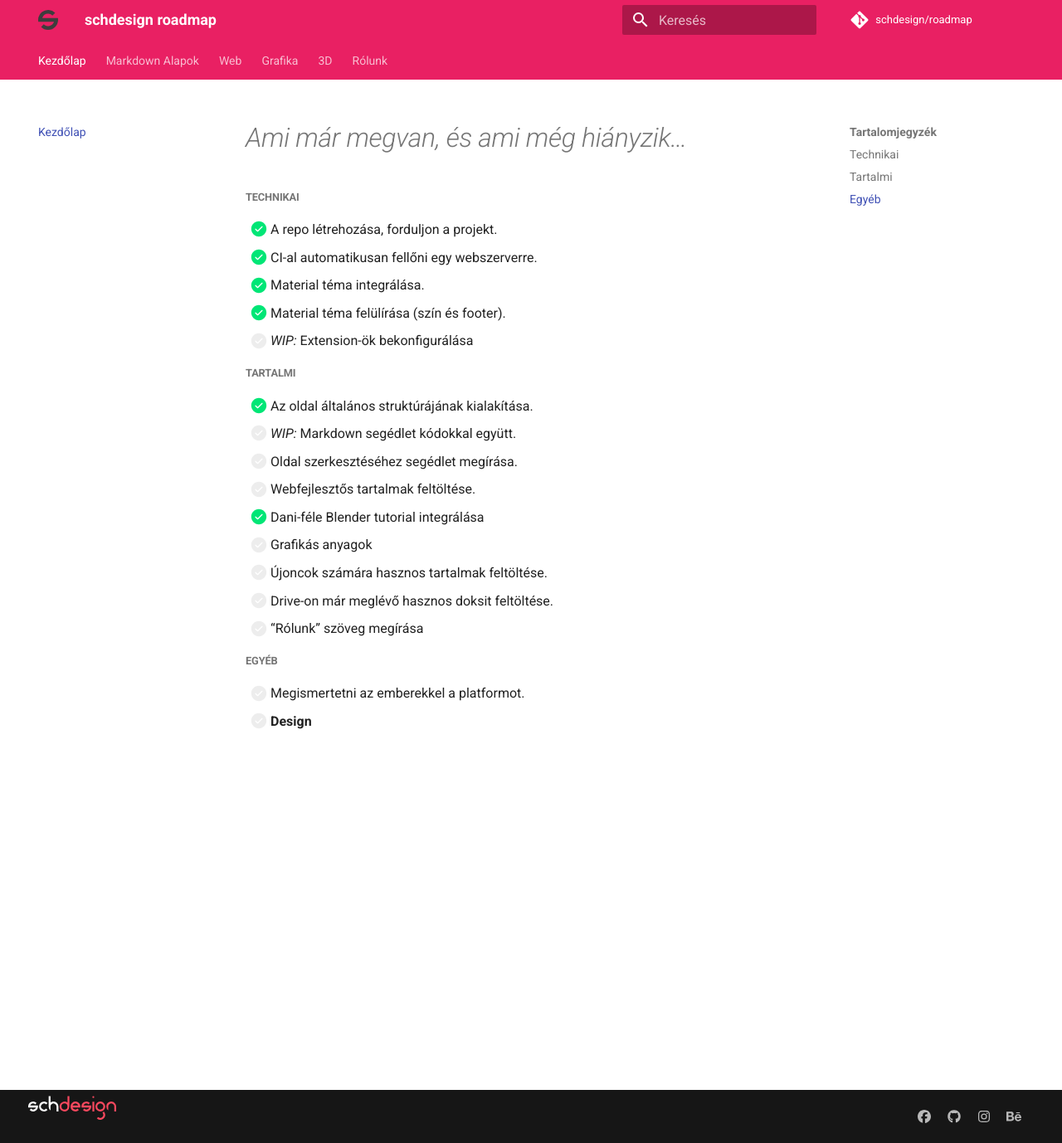
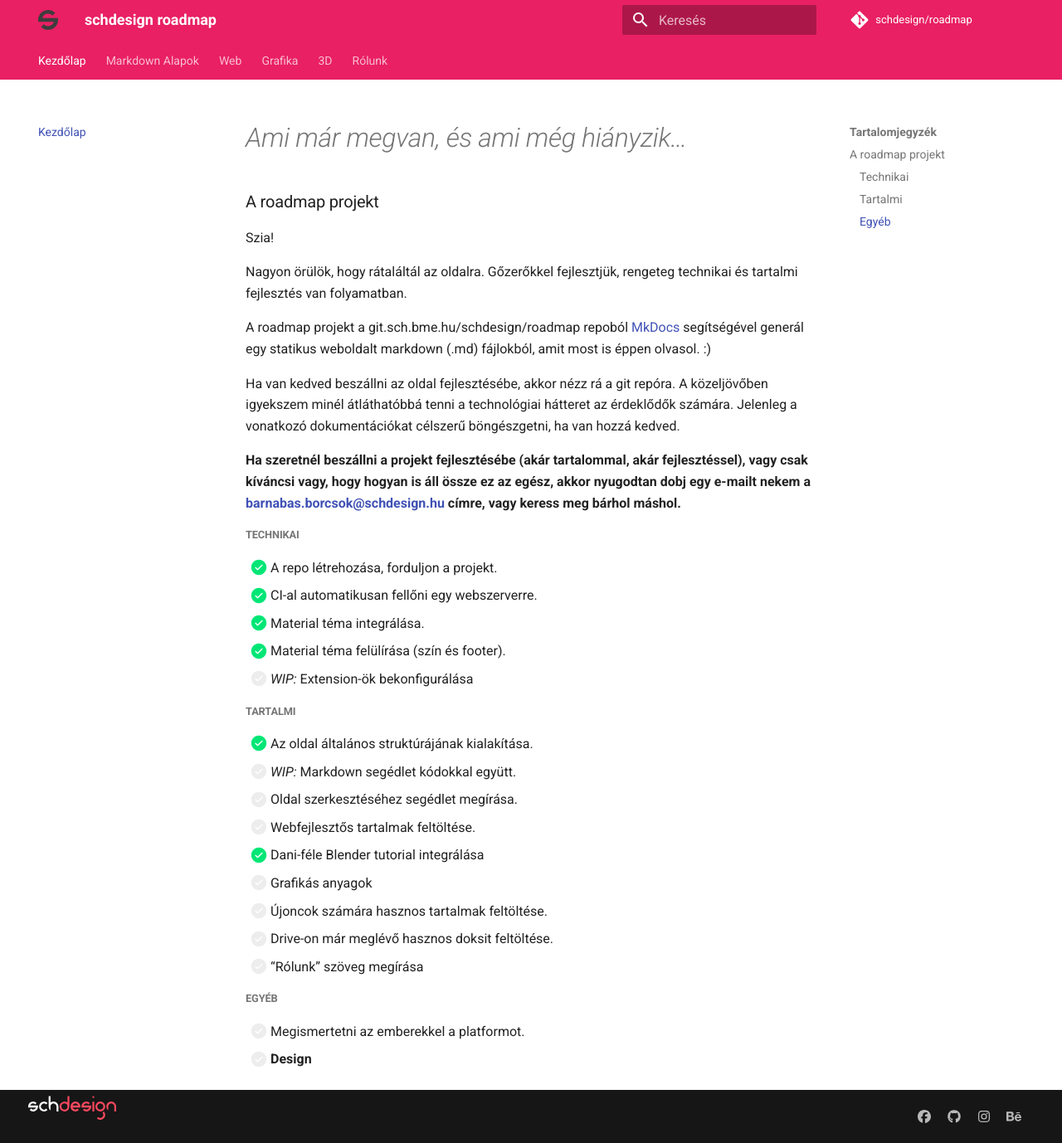
Before and after one commit to simonyiszk/schdesign-roadmap, an MkDocs documentation site: the page built from docs/index.md, in a window 1280 px wide and 1378 px high. Shown: the whole window at 83% size. Built offline with MkDocs 1.6.1 and Material for MkDocs 9.7.7, drawn with Linux system fonts in a browser that asks for light colours.

Commit message:
Bemutatkozó szöveg írása a kezdőoldalra

```diff
--- a/docs/index.md
+++ b/docs/index.md
@@ -1,4 +1,18 @@
 # *Ami már megvan, és ami még hiányzik...*
+
+### A roadmap projekt
+
+Szia!
+
+Nagyon örülök, hogy rátaláltál az oldalra. Gőzerőkkel fejlesztjük, rengeteg technikai és tartalmi fejlesztés van folyamatban.
+
+A roadmap projekt a git.sch.bme.hu/schdesign/roadmap repoból [MkDocs](mkdocs.org) segítségével generál egy statikus
+weboldalt markdown (.md) fájlokból, amit most is éppen olvasol. :)
+
+Ha van kedved beszállni az oldal fejlesztésébe, akkor nézz rá a git repóra.
+A közeljövőben igyekszem minél átláthatóbbá tenni a technológiai hátteret az érdeklődők számára. Jelenleg a vonatkozó dokumentációkat célszerű böngészgetni, ha van hozzá kedved.
+
+**Ha szeretnél beszállni a projekt fejlesztésébe (akár tartalommal, akár fejlesztéssel), vagy csak kíváncsi vagy, hogy hogyan is áll össze ez az egész, akkor nyugodtan dobj egy e-mailt nekem a barnabas.borcsok@schdesign.hu címre, vagy keress meg bárhol máshol.**
 
 ##### Technikai
 
```
